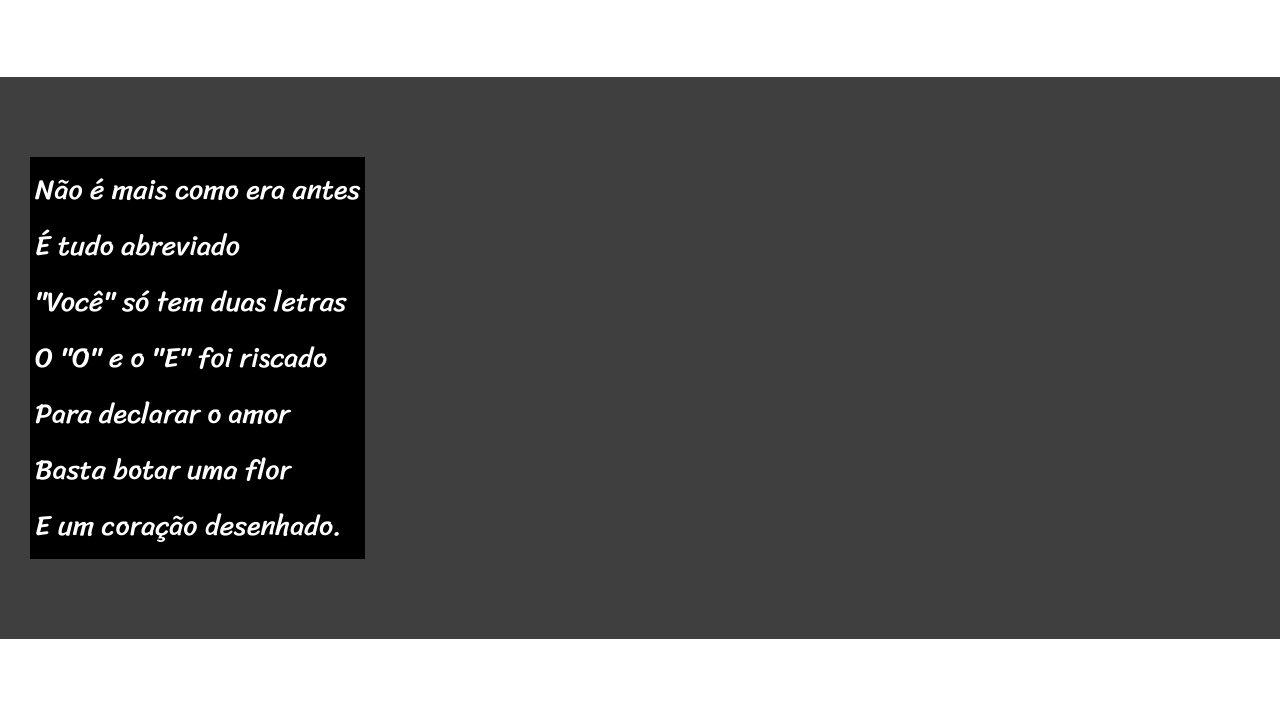
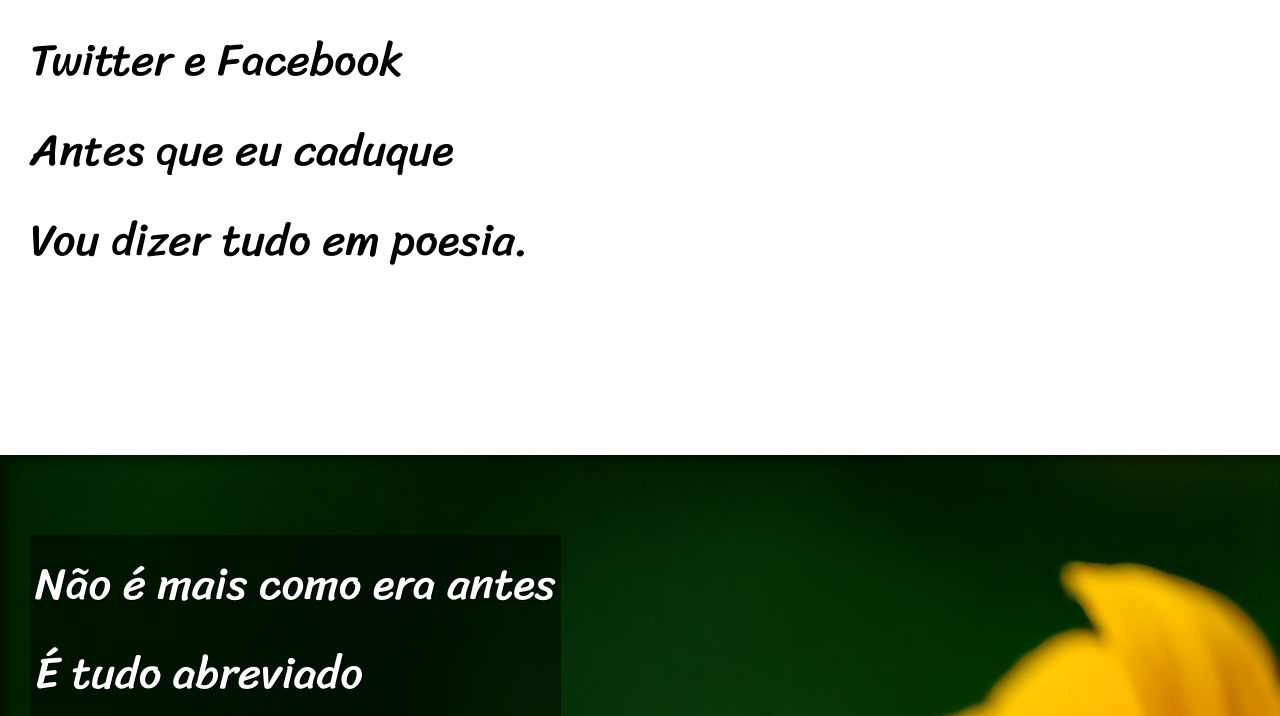
Before and after one commit to mheloisam/html-css, a plain HTML site: page desafio-cordel/index.html in a window 1280 px wide. Shown: the part 682-1398 px from the top of the page. Drawn offline with Linux system fonts and the light colour scheme.

Commit message:
ajustes nos tamanhos das fontes

```diff
--- a/desafio-cordel/estilo/style.css
+++ b/desafio-cordel/estilo/style.css
@@ -32,14 +32,15 @@
     padding-top: 50px;
     font-variant: small-caps;
     font-family: var(--font2);
-    font-size: 10vh;
+    font-size: 10vw;
 }
 
 header>p {
     padding-bottom: 50px;
 }
 
-a {
+header a,
+footer a {
     color: white;
     text-decoration: none;
     font-weight: bolder;
@@ -56,7 +57,11 @@
     line-height: 2em;
     padding-left: 30px;
     font-family: var(--font3);
-    font-size: 3.5vh;
+    font-size: 3.5vw;
+}
+
+section>p {
+    padding-bottom: 2em;
 }
 
 section.normal {
@@ -67,12 +72,25 @@
 section.imagem {
     background-color: rgb(64, 63, 63);
     color: white;
+    box-shadow: inset 6px 6px 13px 0px rgba(0, 0, 0, 0.435);
+    background-size: cover;
+    background-attachment: fixed;
 }
 
 section.imagem>p {
     display: inline-block;
     padding: 5px;
-    background-color: black;
+    background-color: rgba(0, 0, 0, 0.450);
+    text-shadow: 1px 1px 0px black;
+}
+
+section#img01 {
+    background-image: url(../imagens/background001.jpg);
+    background-position: right center;
+}
+
+section#img02 {
+    background-image: url(../imagens/background002.jpg);
 }
 
 footer {
--- a/desafio-cordel/index.html
+++ b/desafio-cordel/index.html
@@ -26,7 +26,7 @@
         </p>
     </section>
 
-    <section class="imagem">
+    <section class="imagem" id="img01">
         <p>
             Não é mais como era antes <br>
             É tudo abreviado <br>
@@ -60,7 +60,7 @@
         </p>
     </section>
 
-    <section class="imagem">
+    <section class="imagem" id="img02">
         <p>
             Tenho saudade das cartas <br>
             Escritas com a própria mão <br>
```
